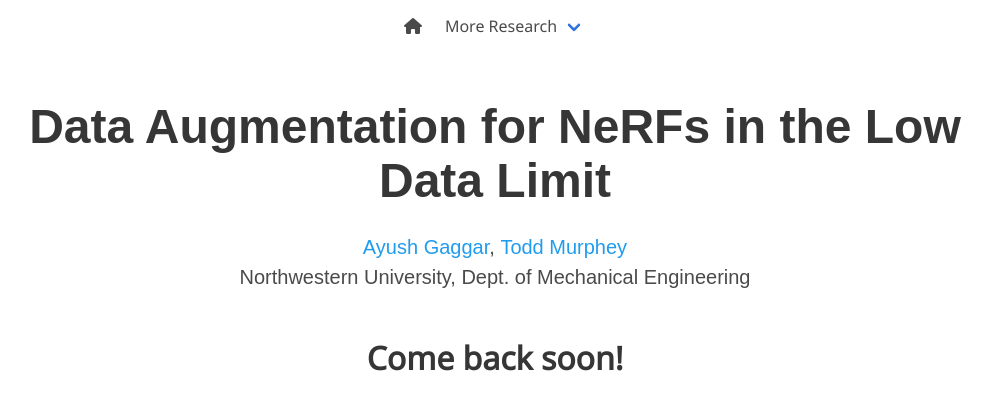
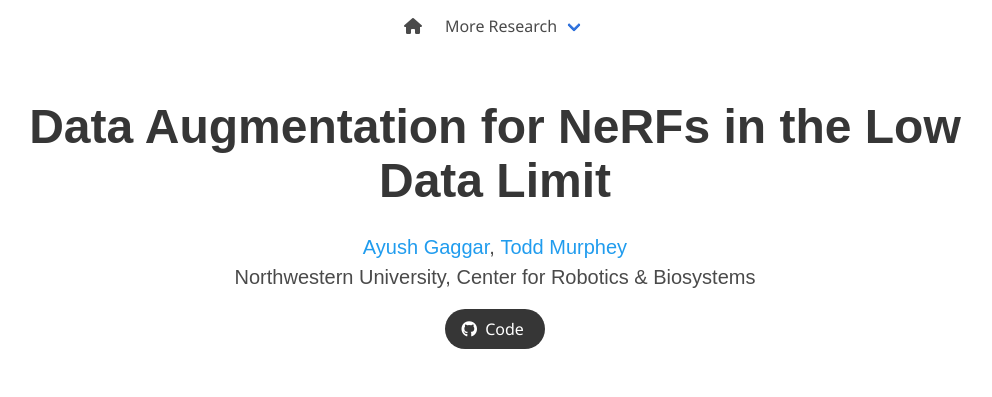
Before and after one commit to MurpheyLab/low-data-nerf, a plain HTML site: page index.html in a window 1280 px wide. Shown: the top 397 px of the page, without its empty margins (145-1137 px from the left). Drawn offline with nearby package versions, Linux system fonts and the light colour scheme; some icons are missing; a web font is replaced by a local one.

Commit message:
adding github link

```diff
--- a/index.html
+++ b/index.html
@@ -79,7 +79,23 @@
           </div>
 
           <div class="is-size-5 publication-authors">
-            <span class="author-block">Northwestern University, Dept. of Mechanical Engineering</span>
+            <span class="author-block">Northwestern University, Center for Robotics & Biosystems</span>
+          </div>
+
+
+          <div class="column has-text-centered">
+            <div class="publication-links">
+              <!-- Code Link. -->
+              <span class="link-block">
+                <a href="https://github.com/Agaggar/nerfstudio-low-data.git"
+                   class="external-link button is-normal is-rounded is-dark">
+                  <span class="icon">
+                      <i class="fab fa-github"></i>
+                  </span>
+                  <span>Code</span>
+                  </a>
+              </span>
+            </div>
           </div>
 
           <!-- <div class="column has-text-centered">
@@ -159,7 +175,7 @@
     <div class="container is-max-desktop">
       <div class="hero-body">
         <video id="teaser" autoplay muted loop playsinline height="100%">
-          <source src="./static/videos/lego_ours_per_step.mp4"
+          <source src="./static/videos/ICRA_2025_compress.mp4"
                   type="video/mp4">
         </video>
         </script>
```
